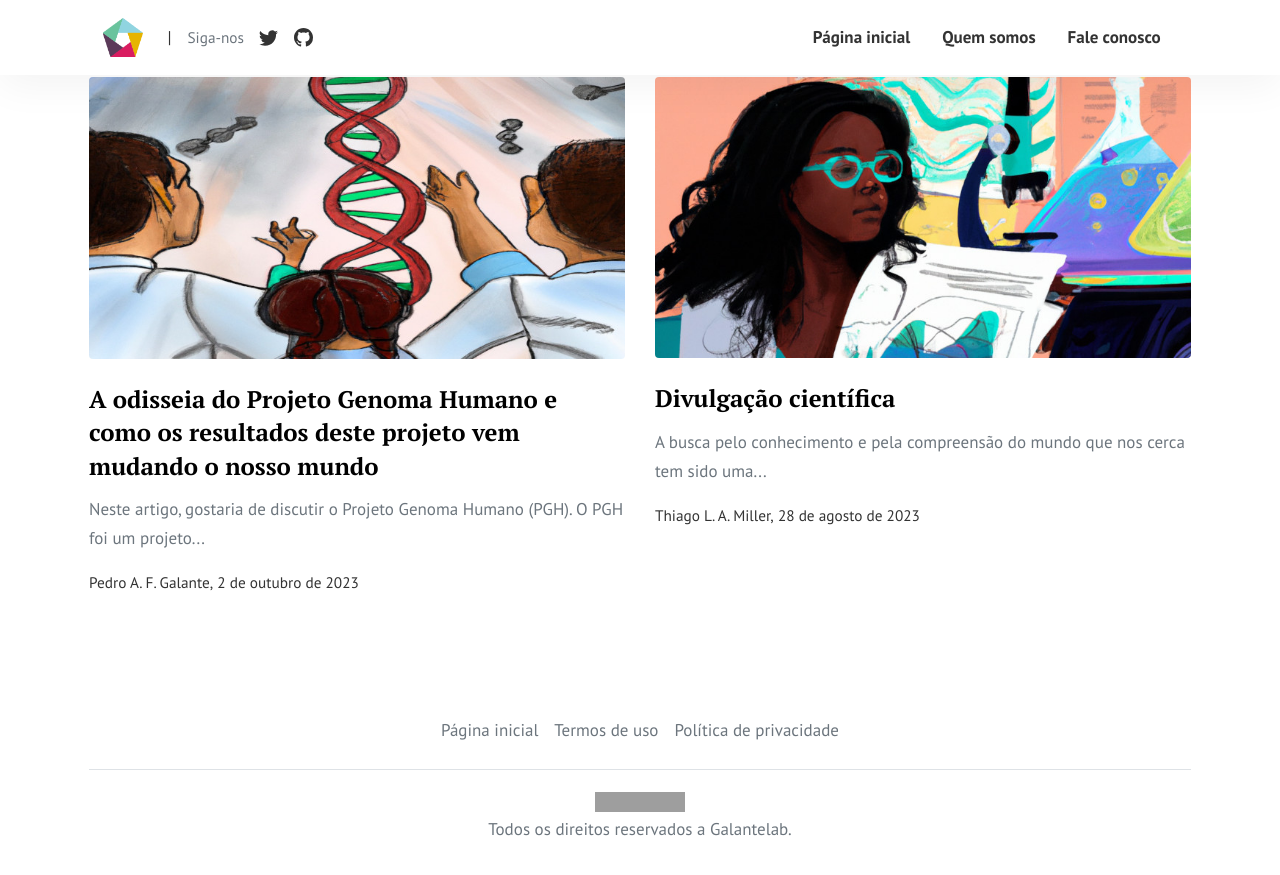
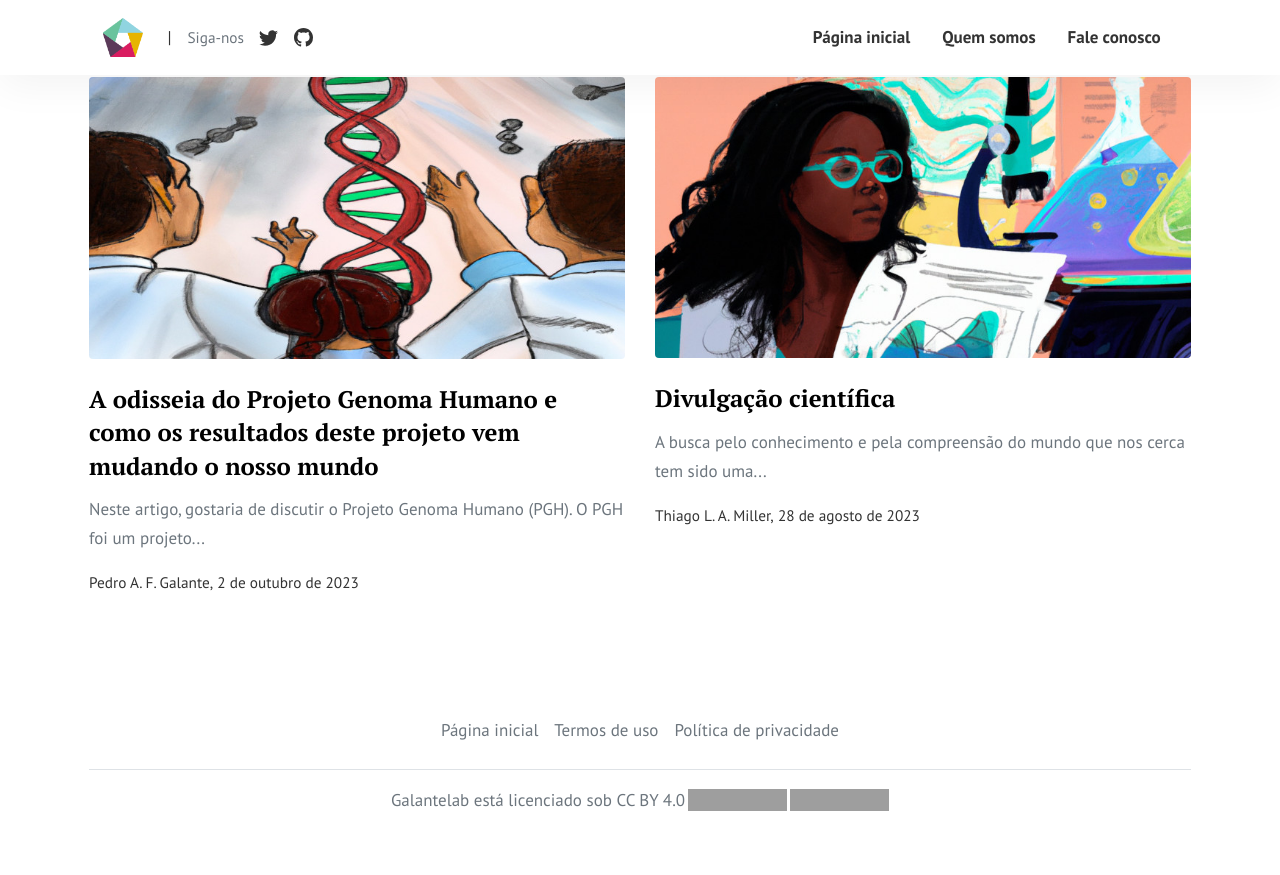
Before and after one commit to galantelab/blog, a Jekyll site: the page built from index.html, in a window 1280 px wide and 900 px high, scrolled down 587 px. Shown: the top 875 px of the window. Built offline with Jekyll 4.4.1, drawn with Linux system fonts in a browser that asks for light colours; the list of posts is cut into pages by our own code; grey boxes are pictures that could not be loaded.

Commit message:
Update license logo at the footer

```diff
--- a/_layouts/default.html
+++ b/_layouts/default.html
@@ -92,7 +92,7 @@
         </li>
       {% endfor %}
       </ul>
-      <p class="text-center text-muted"><span><a rel="license" href="https://creativecommons.org/licenses/by/4.0/deed.pt_BR"><img alt="Licença Creative Commons" style="border-width:0" src="https://i.creativecommons.org/l/by/4.0/88x31.png" /></a></span><br />Todos os direitos reservados a {{ site.title }}.</p>
+      <p class="text-center text-muted" xmlns:cc="http://creativecommons.org/ns#" xmlns:dct="http://purl.org/dc/terms/"><span property="dct:title">Galantelab</span> está licenciado sob <a href="http://creativecommons.org/licenses/by/4.0/deed.pt-br" target="_blank" rel="license noopener noreferrer" style="display:inline-block;">CC BY 4.0<img style="height:22px!important;margin-left:3px;vertical-align:text-bottom;" src="https://mirrors.creativecommons.org/presskit/icons/cc.svg?ref=chooser-v1"><img style="height:22px!important;margin-left:3px;vertical-align:text-bottom;" src="https://mirrors.creativecommons.org/presskit/icons/by.svg?ref=chooser-v1"></a></p>
     </footer>
 
     <!-- JavaScript
```
